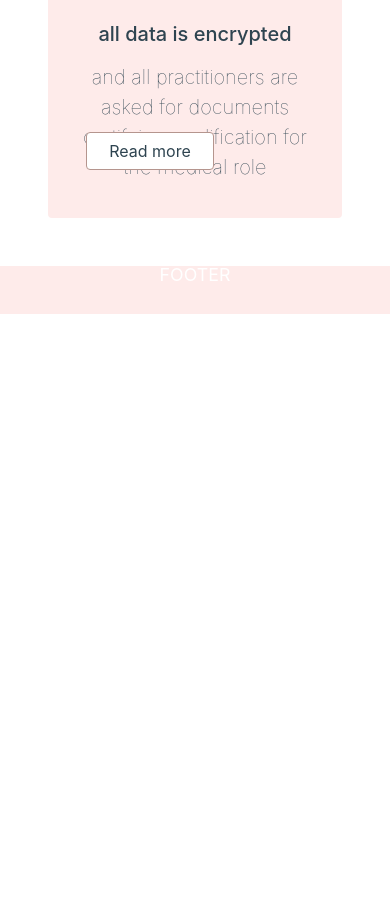
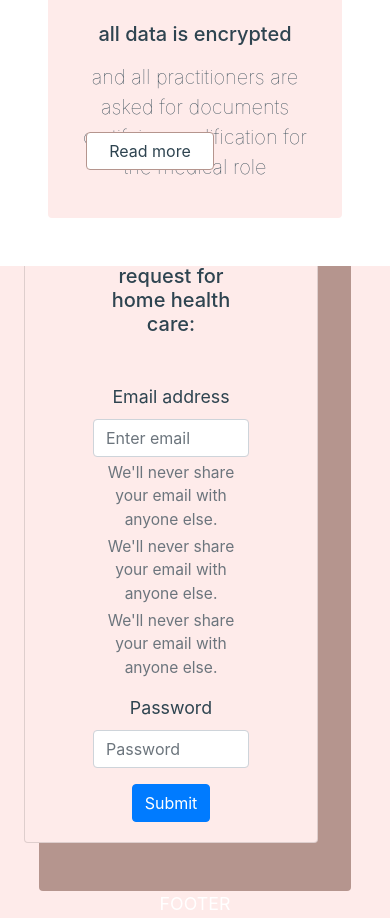
Before and after one commit to marcosaccarola/Health-Advantage, a React (Create React App) app: page / in a window 390 px wide. Shown: the part 1796-2714 px from the top of the page. Before the commit the page ends 2110 px from the top, so only its background shows below. Built offline with nearby package versions, Linux system fonts and the light colour scheme.

Commit message:
some responsive style

```diff
--- a/src/components/0000-Home.jsx
+++ b/src/components/0000-Home.jsx
@@ -1,7 +1,7 @@
 import LandingInterface from "./0100-LandingInterface"
 import {useEffect, useState} from 'react'
 import Dashboard from "./0200-Dashboard"
-import {Button,Card, Row} from "react-bootstrap"
+import {Button,Card, Form, Row} from "react-bootstrap"
 //! import { getListOfInterventions } from "../utilities/fetches"
 import doctor from '../assets/banner-img.png'
 import { AiOutlineEyeInvisible,AiOutlineLock,AiOutlineSmile } from "react-icons/ai";
@@ -97,13 +97,43 @@
                         className='mx-auto rounded'
                         style={{width:'80%',background:'#B5958E',marginTop:'12vh'}}>
                             <Row className=' justify-content-between'>
+                                <div className='mt-auto'>
                                     <img src={elderlyWithNurse}
+                                        height='600rem'
                                         className='row justify-content-start'
-                                    style={{}}/>
+                                        />
+                                </div>
                                 <Card
                                     className='my-5 ml-auto mr-5'
                                     style={{background:'#FEEBEA'}}>
-                                <Card.Body>This is some text within a card body.</Card.Body>
+                                    <Card.Body
+                                        className='mx-5 justify-content-start'
+                                        style={{color:'#2e4450'}}>
+                                        <Card.Title>Enter your first request for home health care:</Card.Title>
+                                        <Form className='mt-5'>
+                                            <Form.Group className="mb-3" controlId="formBasicEmail">
+                                                <Form.Label>Email address</Form.Label>
+                                                <Form.Control type="email" placeholder="Enter email" />
+                                                <Form.Text className="text-muted">
+                                                We'll never share your email with anyone else.
+                                                </Form.Text>
+                                                <Form.Text className="text-muted">
+                                                We'll never share your email with anyone else.
+                                                </Form.Text>
+                                                <Form.Text className="text-muted">
+                                                We'll never share your email with anyone else.
+                                                </Form.Text>
+                                            </Form.Group>
+
+                                            <Form.Group className="mb-3" controlId="formBasicPassword">
+                                                <Form.Label>Password</Form.Label>
+                                                <Form.Control type="password" placeholder="Password" />
+                                            </Form.Group>
+                                            <Button variant="primary" type="submit">
+                                                Submit
+                                            </Button>
+                                        </Form>
+                                    </Card.Body>
                                 </Card>
 
 
```
Lines whose indentation alone changed are shown as unchanged.
